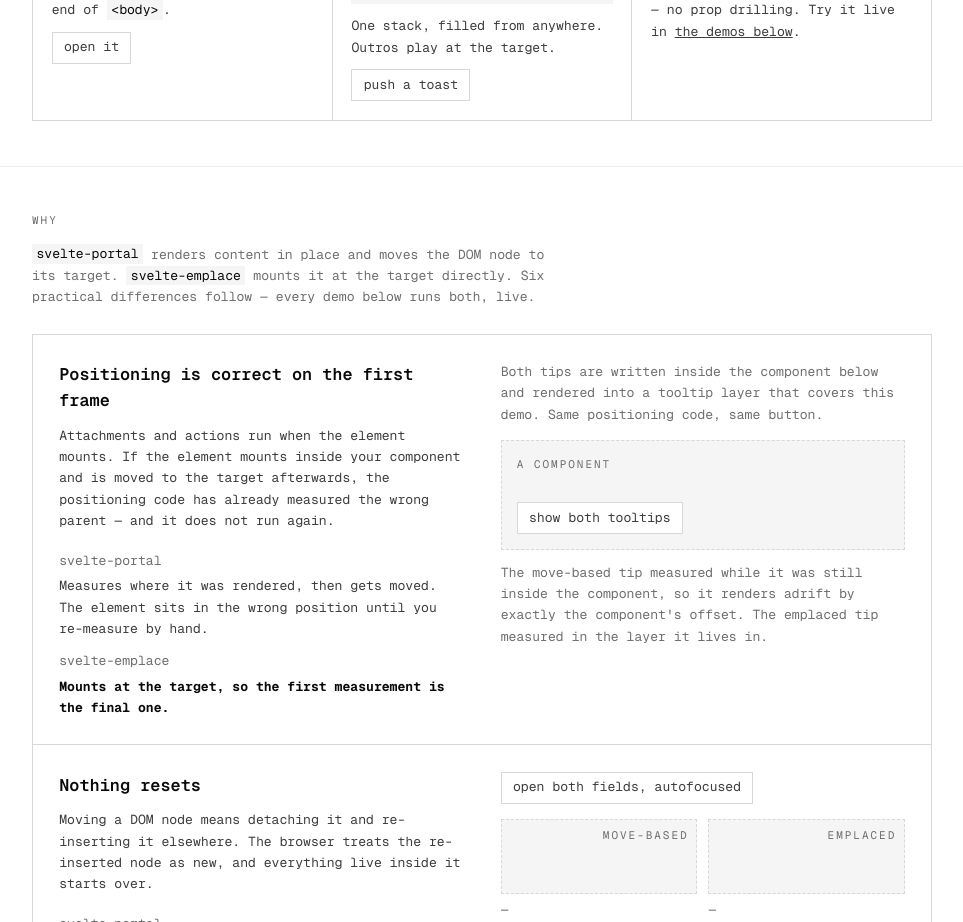
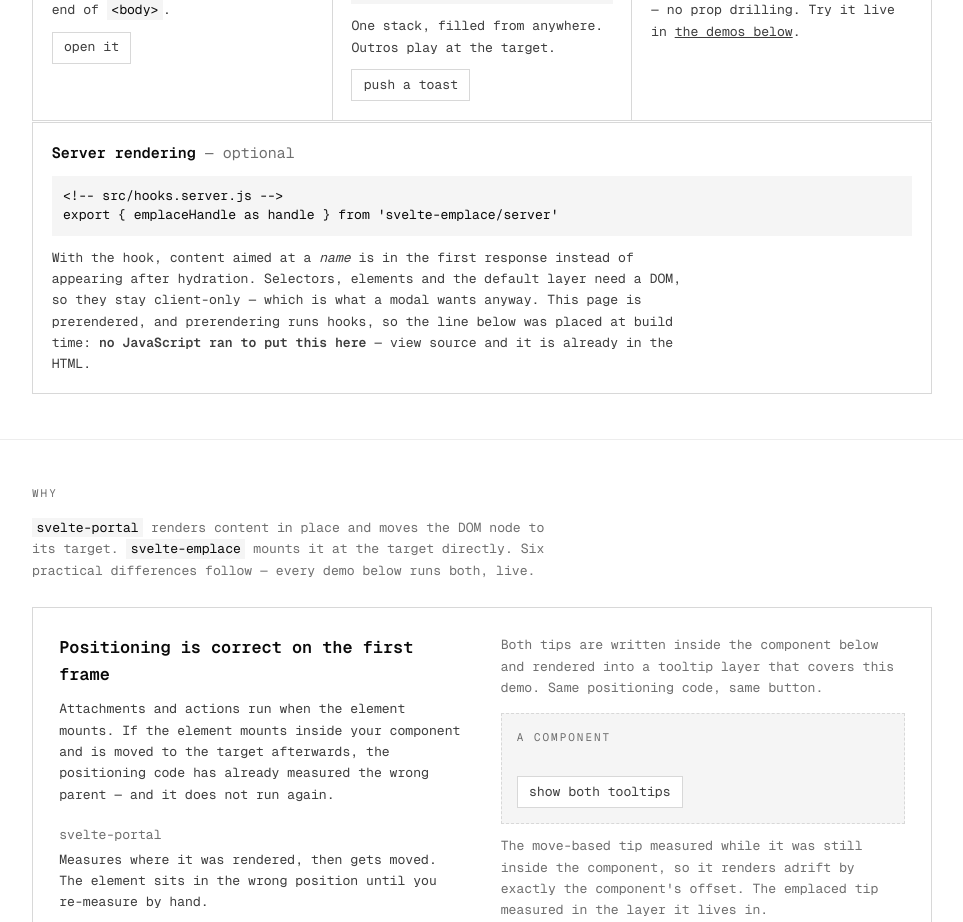
Before and after one commit to harshmandan/svelte-emplace, a SvelteKit app: page / in a window 1280 px wide. Shown: the part 1460-2382 px from the top of the page, without its empty margins (158-1121 px from the left). Built offline with nearby package versions, Linux system fonts and the light colour scheme.

Commit message:
docs: add the optional server rendering example
Prerendering runs hooks, so the example on the page is real rather than
illustrative: the line inside the destination is placed at build time and is in
the static HTML.

```diff
--- /dev/null
+++ b/src/hooks.server.js
@@ -0,0 +1 @@
+export { emplaceHandle as handle } from '$lib/server.js';
--- a/src/routes/+page.svelte
+++ b/src/routes/+page.svelte
@@ -1,6 +1,7 @@
 <script>
 	import { onMount } from 'svelte';
 	import '../app.css';
+	import { Emplace } from '$lib';
 	import Section from './parts/Section.svelte';
 	import Compare from './parts/Compare.svelte';
 	import ModalExample from './examples/ModalExample.svelte';
@@ -225,7 +226,26 @@
 			</p>
 		</div>
 	</div>
+
+	<div class="mt-px border border-rule bg-paper p-4 sm:p-5">
+		<p class="text-base font-semibold">
+			Server rendering <span class="font-normal text-muted">— optional</span>
+		</p>
+		<pre data-nocopy class="mt-3 overflow-x-auto bg-wash p-3 text-sm">
+&lt;!-- src/hooks.server.js --&gt;
+export &#123; emplaceHandle as handle &#125; from 'svelte-emplace/server'</pre>
+		<p class="mt-3 max-w-2xl text-sm leading-relaxed text-body">
+			With the hook, content aimed at a <em>name</em> is in the first response instead of
+			appearing after hydration. Selectors, elements and the default layer need a DOM, so they
+			stay client-only — which is what a modal wants anyway. This page is prerendered, and
+			prerendering runs hooks, so the line below was placed at build time:
+			<span data-emplace="ssr-note" class="font-semibold"></span> — view source and it is already
+			in the HTML.
+		</p>
+	</div>
 </Section>
+
+<Emplace to="ssr-note">no JavaScript ran to put this here</Emplace>
 
 <Section id="why" label="Why">
 	<p class="mt-4 max-w-xl text-sm leading-relaxed text-muted">
```
